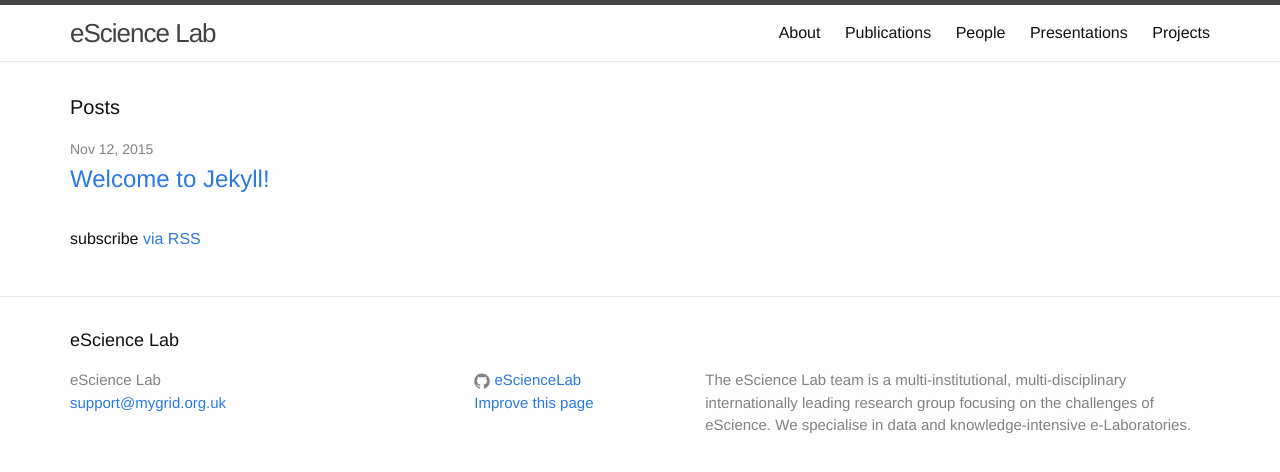
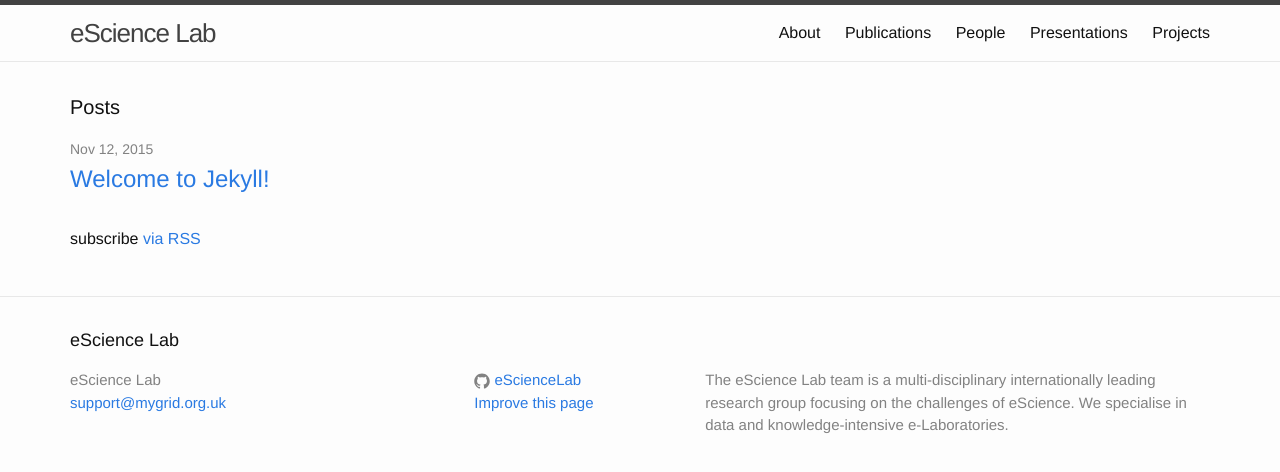
Before and after one commit to eScienceLab/eScienceLab.github.io, a Jekyll site: the page built from index.html, in a window 1280 px wide. Shown: the top 472 px of the page. Built offline with Jekyll 4.4.1, drawn with Linux system fonts in a browser that asks for light colours.

Commit message:
Update _config.yml

```diff
--- a/_config.yml
+++ b/_config.yml
@@ -9,7 +9,7 @@
 title: eScience Lab
 email: support@mygrid.org.uk
 description: > # this means to ignore newlines until "baseurl:"
-  The eScience Lab team is a multi-institutional, multi-disciplinary internationally leading research group
+  The eScience Lab team is a multi-disciplinary internationally leading research group
   focusing on the challenges of eScience. We specialise in data and knowledge-intensive e-Laboratories.
 baseurl: "" # the subpath of your site, e.g. /blog
 url: "http://esciencelab.org.uk" # the base hostname & protocol for your site
```
